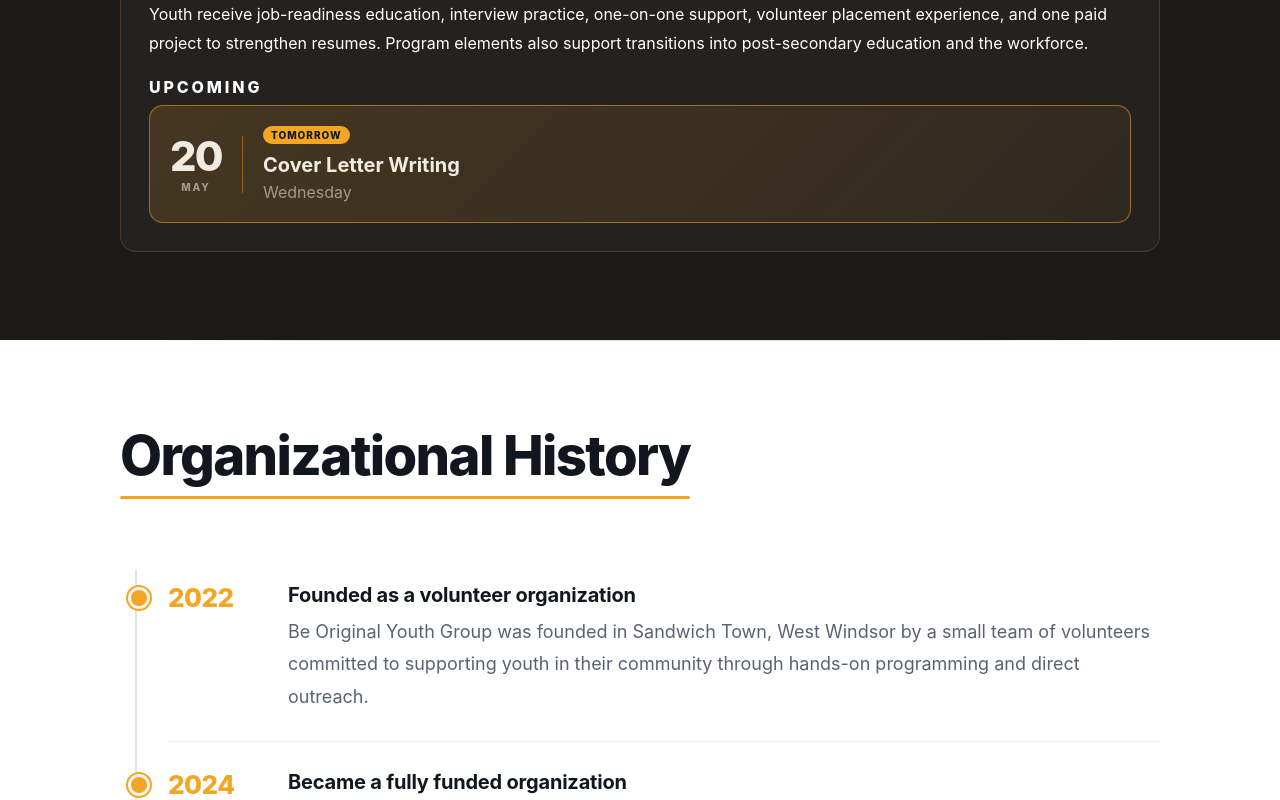
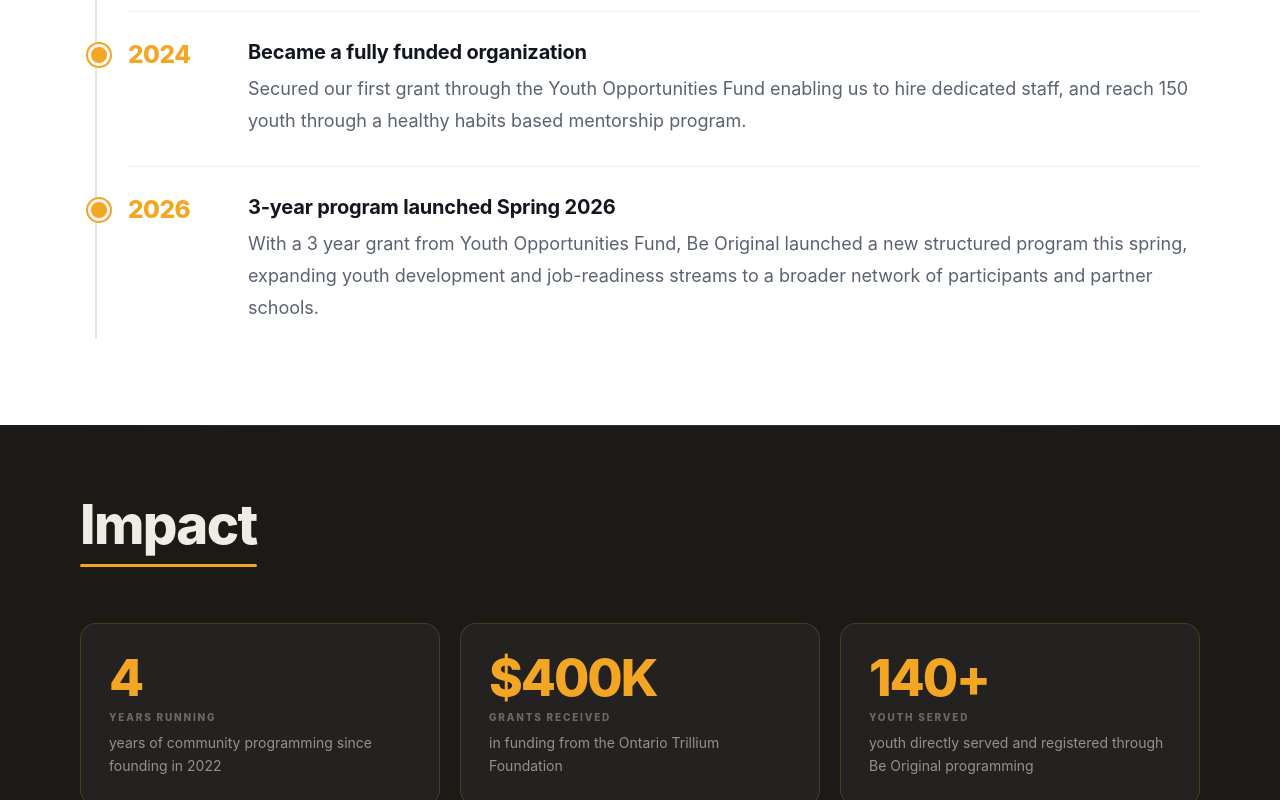
Before and after one commit to shin0bi21/program-management-app, a React (Vite) app in the folder frontend/: page / in a window 1280 px wide. Shown: the part 2000-2800 px from the top of the page. Built offline with nearby package versions, Linux system fonts and the light colour scheme; no server answers.

Commit message:
css hotfixes on homepage again

```diff
--- a/frontend/src/common/styles/brand.css
+++ b/frontend/src/common/styles/brand.css
@@ -73,15 +73,6 @@
   --space-14: 56px;
   --space-18: 72px;
 
-  /* ── Type scale ─────────────────────────────────────────── */
-  --text-xs:   0.625rem;  /* 10px  — kickers, labels */
-  --text-sm:   0.75rem;   /* 12px  — secondary labels */
-  --text-base: 1rem;      /* 16px  — body small */
-  --text-md:   1.125rem;  /* 18px  — body default */
-  --text-lg:   1.25rem;   /* 20px  — card titles */
-  --text-xl:   1.625rem;  /* 26px  — timeline years */
-  --text-2xl:  clamp(2.2rem, 4.4vw, 3.4rem); /* section titles */
-
   /* ── Letter spacing ─────────────────────────────────────── */
   --tracking-wide:   0.10em;
   --tracking-wider:  0.14em;
--- a/frontend/src/pages/Homepage/Homepage.css
+++ b/frontend/src/pages/Homepage/Homepage.css
@@ -5,6 +5,16 @@
 
 /* ── Section layout + context tokens ───────────────────────── */
 :root {
+  /* ── Type scale ─────────────────────────────────────────── */
+  --text-xs:   0.625rem;   /* 10px — kickers, labels */
+  --text-sm:   0.875rem;    /* 14px — secondary labels */
+  --text-base: 1.0rem;  /* 17px — body small (1rem at ≤1400px) */
+  --text-md:   1.1075rem;  /* 19px — body default (1.125rem at ≤1400px) */
+  --text-lg:   1.275rem;   /* 22px — card titles (1.25rem at ≤1400px) */
+  --text-xl:   1.525rem;   /* 26px — timeline years */
+  --text-2xl:  clamp(2.2rem, 4.4vw, 3.4rem); /* section titles */
+
+  /* ── Section layout ─────────────────────────────────────── */
   --section-pad-y:   5.5rem;
   --section-inner-x: 7.5rem;
   --text-hero:      clamp(3rem, 6vw, 5rem);
@@ -212,12 +222,24 @@
 }
 
 @media (max-width: 1400px) {
-  .program-grid {
-    grid-template-columns: 1fr;
+  :root {
+    --section-pad-y:   4.5rem;
+    --section-inner-x: 5rem;
+    --text-base: 0.875rem;
+    --text-md:   1.125rem;
+    --text-lg:   1.25rem;
   }
   .resource-cards-grid {
     grid-template-columns: 1fr;
   }
+}
+
+@media (max-width: 1200px) {
+  .program-grid { grid-template-columns: 1fr; }
+}
+
+@media (max-width: 1000px) {
+  .analytics-cards { flex-direction: column; }
 }
 
 .program-card {
@@ -574,8 +596,7 @@
 }
 
 .analytics-card {
-  flex: 1 1 280px;
-  max-width: 400px;
+  flex: 1 1;
   background: var(--s-card-bg);
   border: 1px solid var(--s-card-border);
   border-radius: var(--radius-xl);
@@ -750,6 +771,5 @@
 
   .program-grid,
   .resource-cards-grid { grid-template-columns: 1fr; }
-  .analytics-cards      { flex-direction: column; }
   .analytics-card       { max-width: 100%; }
 }
```
